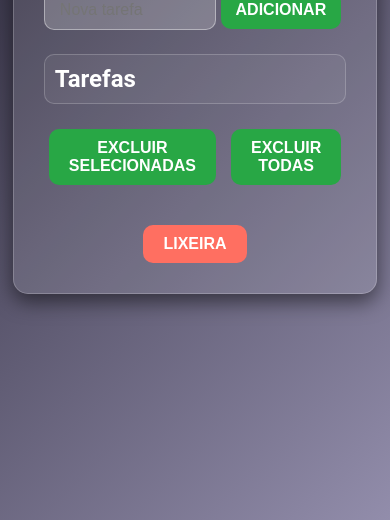
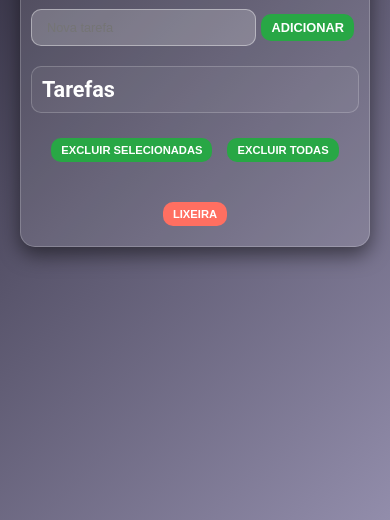
Before and after one commit to diegodevenancio/meu_portifolio, a plain HTML site: page listaTarefa.html in a window 390 px wide. Shown: the part 324-844 px from the top of the page. Drawn offline with Linux system fonts and the light colour scheme.

Commit message:
deixando a lixeira.html responsiva

```diff
--- a/styleListaTarefa.css
+++ b/styleListaTarefa.css
@@ -206,3 +206,81 @@ ul li input[type="checkbox"] {
 .tasks-container::-webkit-scrollbar-track {
     background: rgba(255, 255, 255, 0.1);
 }
+
+
+
+/* Ajustes para telas menores */
+@media (max-width: 768px) {
+    main {
+        padding: 15px;
+        font-size: 0.9rem;
+    }
+
+    header h1 {
+        font-size: 1.5rem;
+    }
+
+    #taskInput {
+        width: calc(100% - 100px); /* Reduz espaço para o botão */
+        font-size: 0.9rem;
+    }
+
+    #addTaskButton {
+        font-size: 0.9rem;
+        padding: 8px 10px;
+    }
+
+    button {
+        font-size: 0.8rem;
+        padding: 8px 15px;
+    }
+
+    ul li {
+        font-size: 0.9rem;
+        padding: 8px 12px;
+    }
+
+    .tasks-container {
+        max-height: 150px; /* Reduz a altura para telas menores */
+    }
+}
+
+/* Ajustes para telas muito pequenas (celulares) */
+@media (max-width: 480px) {
+    main {
+        padding: 10px;
+    }
+
+    header h1 {
+        font-size: 1.2rem;
+    }
+
+    #taskInput {
+        width: calc(100% - 90px); /* Ajusta espaço para o botão */
+        font-size: 0.8rem;
+    }
+
+    #addTaskButton {
+        font-size: 0.8rem;
+        padding: 6px 10px;
+    }
+
+    button {
+        font-size: 0.7rem;
+        padding: 6px 10px;
+    }
+
+    ul li {
+        font-size: 0.8rem;
+        padding: 6px 10px;
+    }
+
+    .trash-button button {
+        font-size: 0.7rem;
+        padding: 6px 10px;
+    }
+
+    .tasks-container {
+        max-height: 120px; /* Menor altura para celulares */
+    }
+}
```
